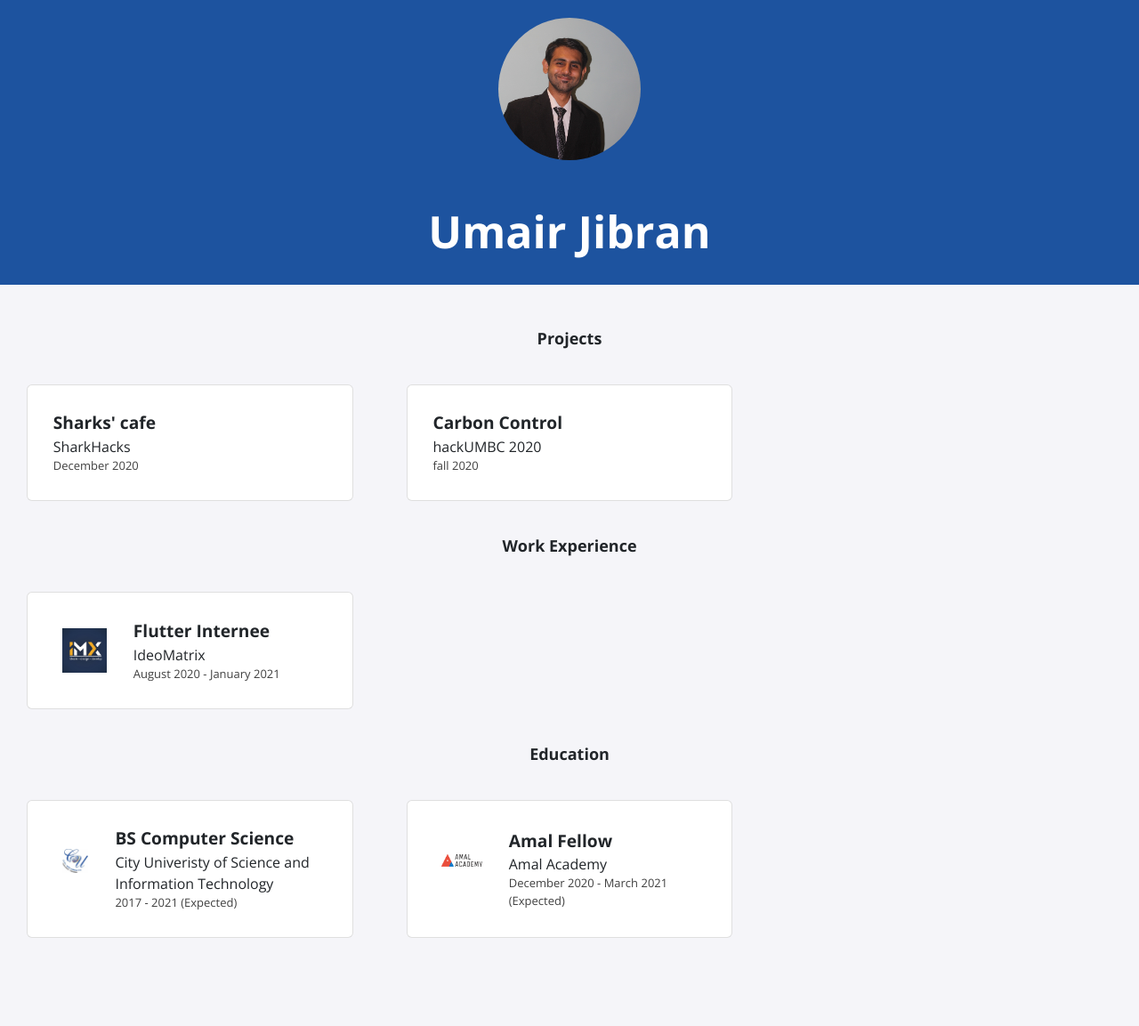
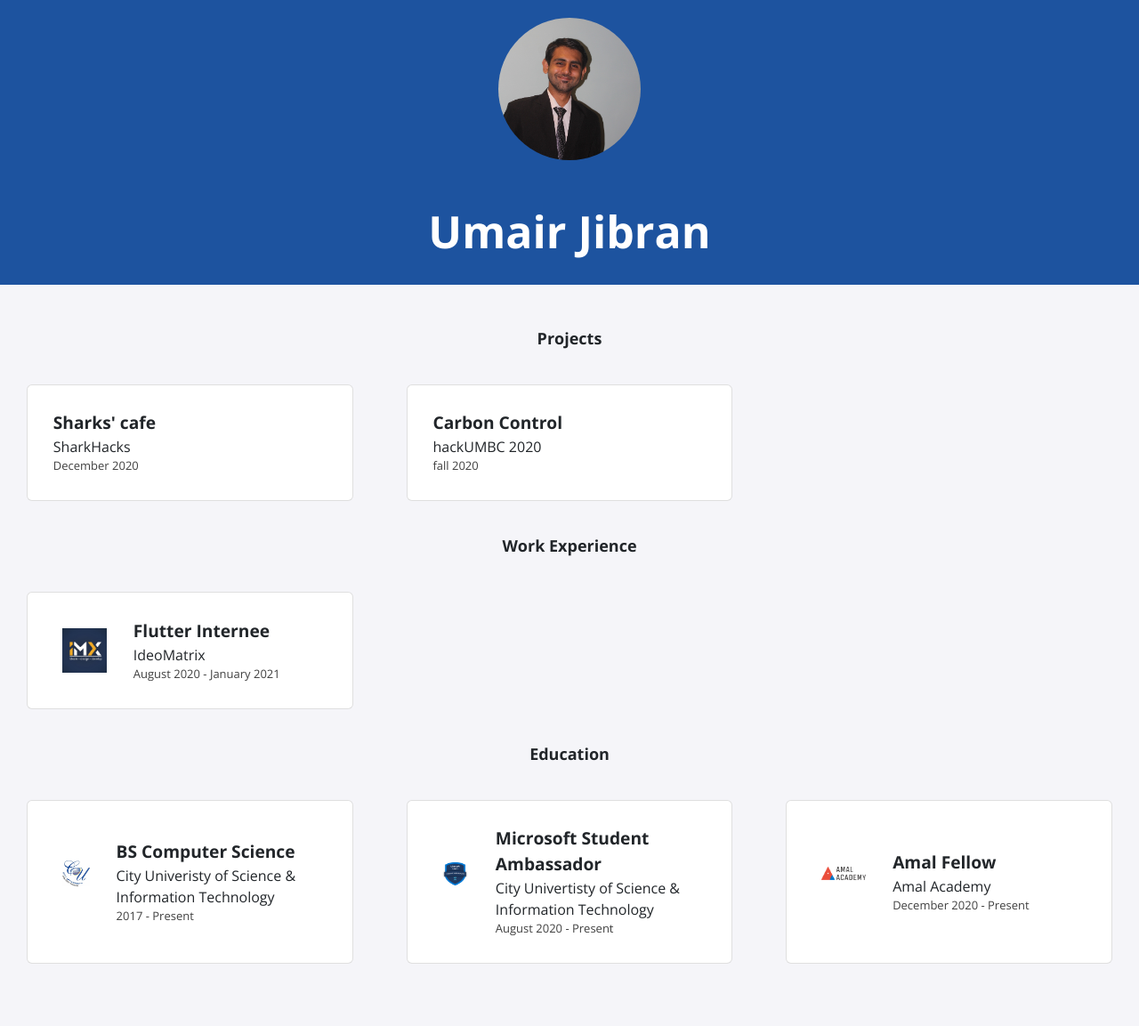
Before and after one commit to UmairJibran/portfolio-mlh-template, a Jekyll site: the page built from index.html, in a window 1280 px wide. Shown: the whole page at 89% size. Built offline with Jekyll 4.4.1, drawn with Linux system fonts in a browser that asks for light colours; nearby versions of some CDN libraries; before the commit the page ends 1124 px from its top, so only the background shows below that.

Commit message:
Update education.yml

```diff
--- a/_data/education.yml
+++ b/_data/education.yml
@@ -1,9 +1,14 @@
 - course: BS Computer Science
-  institute: City Univeristy of Science and Information Technology
-  dates: 2017 - 2021 (Expected)
+  institute: City Univeristy of Science & Information Technology
+  dates: 2017 - Present
   logo: cusit.jpg
+
+- course: Microsoft Student Ambassador
+  institute: City Univertisty of Science & Information Technology
+  dates: August 2020 - Present
+  logo: msp.png
 
 - course: Amal Fellow
   institute: Amal Academy
-  dates: December 2020 - March 2021 (Expected)
+  dates: December 2020 - Present
   logo: amal.png
```
